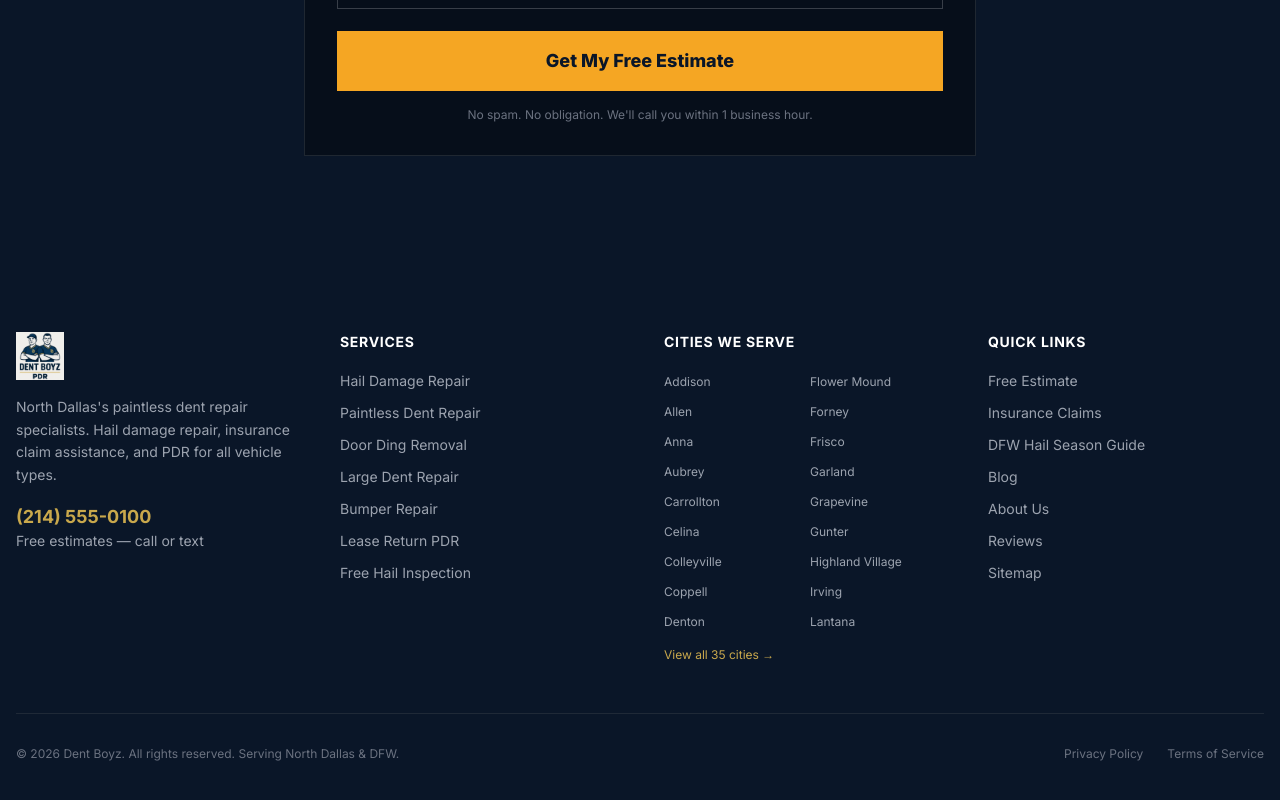
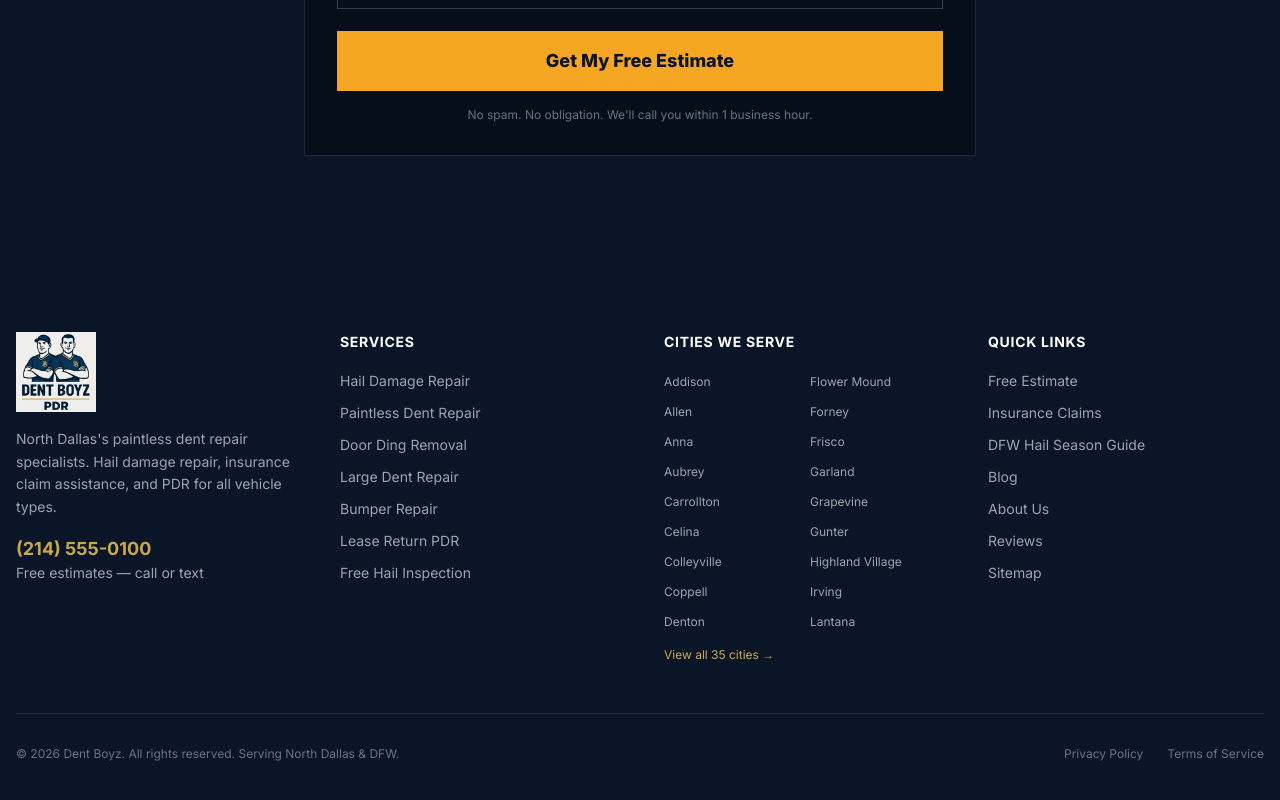
Before and after one commit to YankeeNovember01/dent-boyz, a Next.js app: page / in a window 1280 px wide. Shown: the part 8902-9702 px from the top of the page. Built offline with nearby package versions, Linux system fonts and the light colour scheme.

Commit message:
fix: footer logo larger (h-20)

```diff
--- a/components/Footer.tsx
+++ b/components/Footer.tsx
@@ -29,9 +29,9 @@
                 <Image
                   src="/images/logo.png"
                   alt="Dent Boyz"
-                  width={160}
-                  height={48}
-                  className="h-12 w-auto"
+                  width={240}
+                  height={80}
+                  className="h-20 w-auto object-contain"
                   onError={(e) => { (e.target as HTMLImageElement).style.display = 'none' }}
                 />
               </Link>
```
